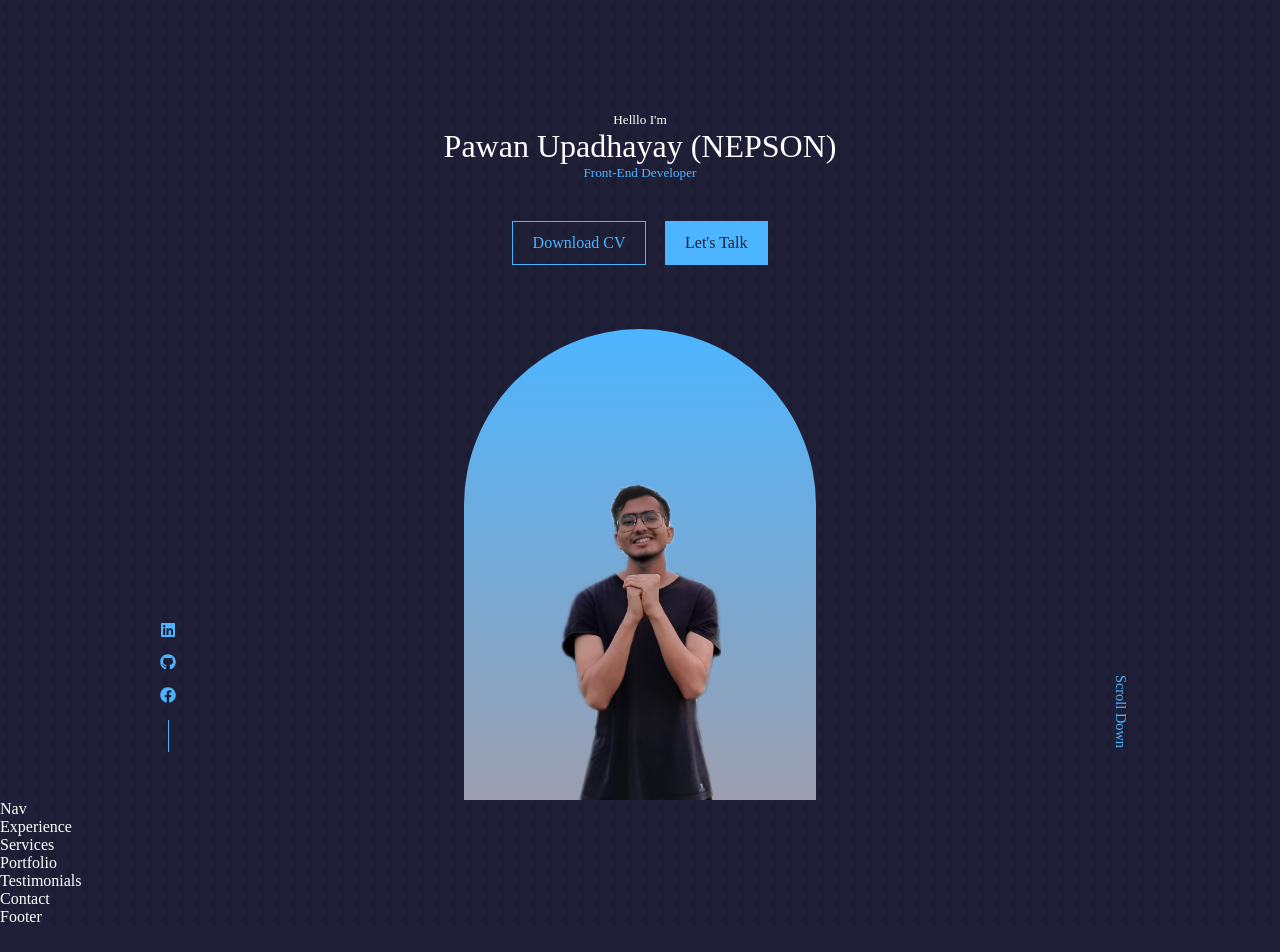
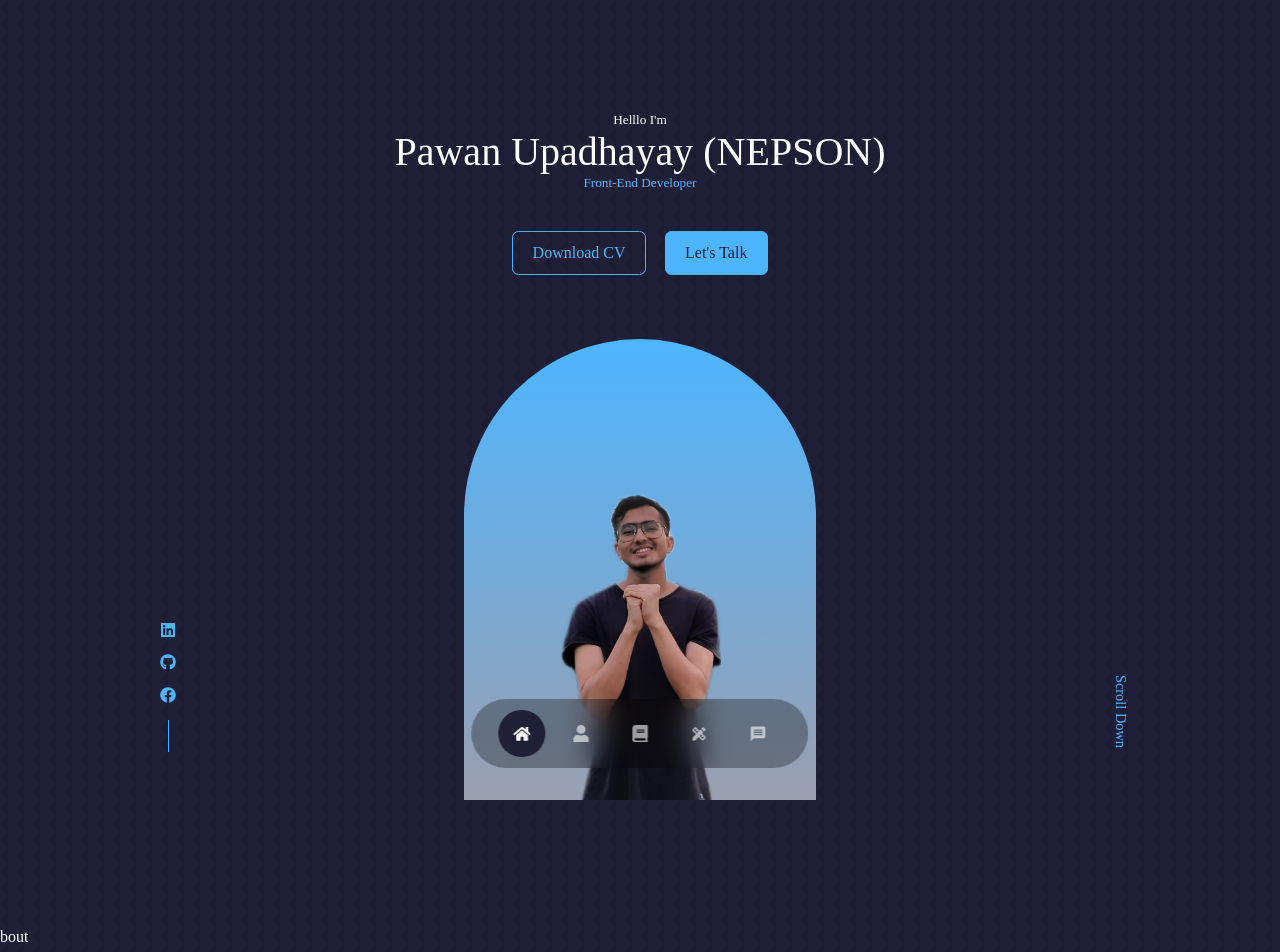
Before and after one commit to PawanNepson/Portfolioapp, a React (Create React App) app: page / in a window 1280 px wide. Shown: the top 952 px of the page. Before the commit the page ends 926 px from the top, so only its background shows below. Built offline with nearby package versions, Linux system fonts and the light colour scheme; a web font is replaced by a local one.

Commit message:
nav almost done

```diff
--- a/src/App.js
+++ b/src/App.js
@@ -1,24 +1,24 @@
-import React from 'react'
-import { Header } from './components/header/Header'
-import { Nav } from './components/nav/Nav'
-import { Experience } from "./components/experience/Experience"
-import { Services } from "./components/services/Services"
-import { Portfolio } from "./components/portfolio/Portfolio"
-import { Testimonials } from "./components/testimonials/Testimonials"
-import { Contact } from "./components/contact/Contact"
-import { Footer } from "./components/footer/Footer"
+import { About } from "./components/about/about";
+import { Contact } from "./components/contact/Contact";
+import { Experience } from "./components/experience/Experience";
+import { Footer } from "./components/footer/Footer";
+import { Header } from "./components/header/Header";
+import { Nav } from "./components/nav/Nav";
+import { Portfolio } from "./components/portfolio/Portfolio";
+import { Services } from "./components/services/Services";
+import { Testimonials } from "./components/testimonials/Testimonials";
 export const App = () => {
   return (
     <div>
       <Header />
       <Nav />
+      <About />
       <Experience />
       <Services />
       <Portfolio />
       <Testimonials />
       <Contact />
       <Footer />
-
     </div>
-    )
-}
+  );
+};
--- a/src/components/about/about.jsx
+++ b/src/components/about/about.jsx
@@ -1,7 +1,4 @@
-import React from 'react'
-import "./about.css"
-export const about = () => {
-    return (
-        <div>about</div>
-    )
-}
+import "./about.css";
+export const About = () => {
+  return <section id="about">bout</section>;
+};
--- a/src/components/contact/Contact.jsx
+++ b/src/components/contact/Contact.jsx
@@ -1,7 +1,5 @@
-import React from 'react'
-import "./contact.css"
+import React from "react";
+import "./contact.css";
 export const Contact = () => {
-    return (
-        <div>Contact</div>
-    )
-}
+  return <section id="contact">Contact</section>;
+};
--- a/src/components/experience/Experience.jsx
+++ b/src/components/experience/Experience.jsx
@@ -1,8 +1,6 @@
-import React from 'react'
-import "./experience.css"
+import React from "react";
+import "./experience.css";
 
 export const Experience = () => {
-    return (
-        <div>Experience</div>
-    )
-}
+  return <section id="experience">Experience</section>;
+};
--- a/src/components/nav/Nav.jsx
+++ b/src/components/nav/Nav.jsx
@@ -1,7 +1,25 @@
-import React from 'react'
-import "./nav.css"
+import { FaBook, FaHome, FaUser } from "react-icons/fa";
+import { MdDesignServices, MdMessage } from "react-icons/md";
+import "./nav.css";
 export const Nav = () => {
-    return (
-        <div>Nav</div>
-    )
-}
+  return (
+    <nav>
+      <a href="#" className="active">
+        {" "}
+        <FaHome />
+      </a>
+      <a href="#about">
+        <FaUser />{" "}
+      </a>
+      <a href="#experience">
+        <FaBook />{" "}
+      </a>
+      <a href="#services">
+        <MdDesignServices />{" "}
+      </a>
+      <a href="#contact">
+        <MdMessage />{" "}
+      </a>
+    </nav>
+  );
+};
--- a/src/components/nav/nav.css
+++ b/src/components/nav/nav.css
@@ -0,0 +1,31 @@
+nav {
+  background-color: rgba(0, 0, 0, 0.3);
+  width: max-content;
+  display: block;
+  padding: 0.7rem 1.7rem;
+  z-index: 2;
+  position: fixed;
+  left: 50%;
+  transform: translateX(-50%);
+  bottom: 2rem;
+  display: flex;
+  gap: 0.8rem;
+  border-radius: 3rem;
+  -webkit-backdrop-filter: blur(0.9375rem);
+  backdrop-filter: blur(0.9375rem);
+}
+nav a {
+  background-color: transparent;
+  padding: 0.9rem;
+  border-radius: 50%;
+  display: flex;
+  color: var(--color-light);
+  font-size: 1.1rem;
+}
+nav a :hover {
+  background-color: rgba(0, 0, 0, 0.3);
+}
+nav a.active {
+  background-color: var(--color-bg);
+  color: var(--color-white);
+}
--- a/src/components/portfolio/Portfolio.jsx
+++ b/src/components/portfolio/Portfolio.jsx
@@ -1,7 +1,5 @@
-import React from 'react'
-import "./portfolio.css"
+import React from "react";
+import "./portfolio.css";
 export const Portfolio = () => {
-    return (
-        <div>Portfolio</div>
-    )
-}
+  return <section id="portfolio">Portfolio</section>;
+};
--- a/src/components/services/Services.jsx
+++ b/src/components/services/Services.jsx
@@ -1,7 +1,5 @@
-import React from 'react'
-import "./services.css"
+import React from "react";
+import "./services.css";
 export const Services = () => {
-    return (
-        <div>Services</div>
-    )
-}
+  return <section id="services">Services</section>;
+};
--- a/src/components/testimonials/Testimonials.jsx
+++ b/src/components/testimonials/Testimonials.jsx
@@ -1,8 +1,6 @@
-import React from 'react'
-import "./testimonials.css"
+import React from "react";
+import "./testimonials.css";
 
 export const Testimonials = () => {
-    return (
-        <div>Testimonials</div>
-    )
-}
+  return <section id="testimonials">Testimonials</section>;
+};
--- a/src/index.css
+++ b/src/index.css
@@ -1,4 +1,4 @@
-@import url('https://fonts.googleapis.com/css2?family=Tapestry&display=swap');
+@import url("https://fonts.googleapis.com/css2?family=Tapestry&display=swap");
 
 * {
   margin: 0;
@@ -8,7 +8,6 @@
   box-sizing: border-box;
   list-style: none;
   text-decoration: none;
-
 }
 
 :root {
@@ -17,12 +16,11 @@
   --color-primary: #4db5ff;
   --color-primary-variant: rgba(77, 181, 255, 0.4);
   --color-white: #fff;
-    --color-light: rgba(255, 255, 255, 0..6);
+  --color-light: rgba(255, 255, 255, 0.6);
   --container-width-lg: 75%;
   --container-width-md: 86%;
   --container-width-sm: 90%;
   --transition: all 500ms ease;
-
 }
 
 html {
@@ -34,7 +32,7 @@
 }
 
 body {
-    font-family: 'Tapestry', cursive;
+  font-family: "Tapestry", cursive;
   background: var(--color-bg);
   color: var(--color-white);
   background-image: url(./assets/bg-texture.png);
@@ -44,8 +42,6 @@
   color: rgb(223, 230, 219);
   background: black;
   line-height: 1.7;
-
-
 }
 
 .container {
@@ -62,20 +58,21 @@
 }
 
 h1 {
-    font-size: 2..5rem;
+  font-size: 2.5rem;
 }
 
 section {
   margin-top: 8rem;
+  height: 100vh;
 }
 
-section>h2,
-section> {
+section > h2,
+section > {
   text-align: center;
   color: var(--color-light);
 }
 
-section>h2 {
+section > h2 {
   color: var(--color-primary);
   margin-bottom: 3rem;
 }
@@ -98,7 +95,7 @@
   display: inline-block;
   color: var(--color-primary);
   padding: 0.75rem 1.2rem;
-    border-radius: 0..40rem;
+  border-radius: 0.40rem;
   cursor: pointer;
   border: 1px solid var(--color-primary);
   transition: var(--transition);
@@ -122,7 +119,7 @@
 }
 
 /* medium size */
-@media screen and (max-width:1024px) {
+@media screen and (max-width: 1024px) {
   .container {
     width: var(--container-width-md);
   }
@@ -130,17 +127,15 @@
   section {
     margin-top: 6rem;
   }
-
 }
 
 /* small size */
-@media screen and (max-width:600px) {
+@media screen and (max-width: 600px) {
   .container {
     width: var(--container-width-sm);
   }
 
-    section>h2 {
+  section > h2 {
     margin-top: 2rem;
   }
-
 }
```
Lines whose indentation alone changed are shown as unchanged.
